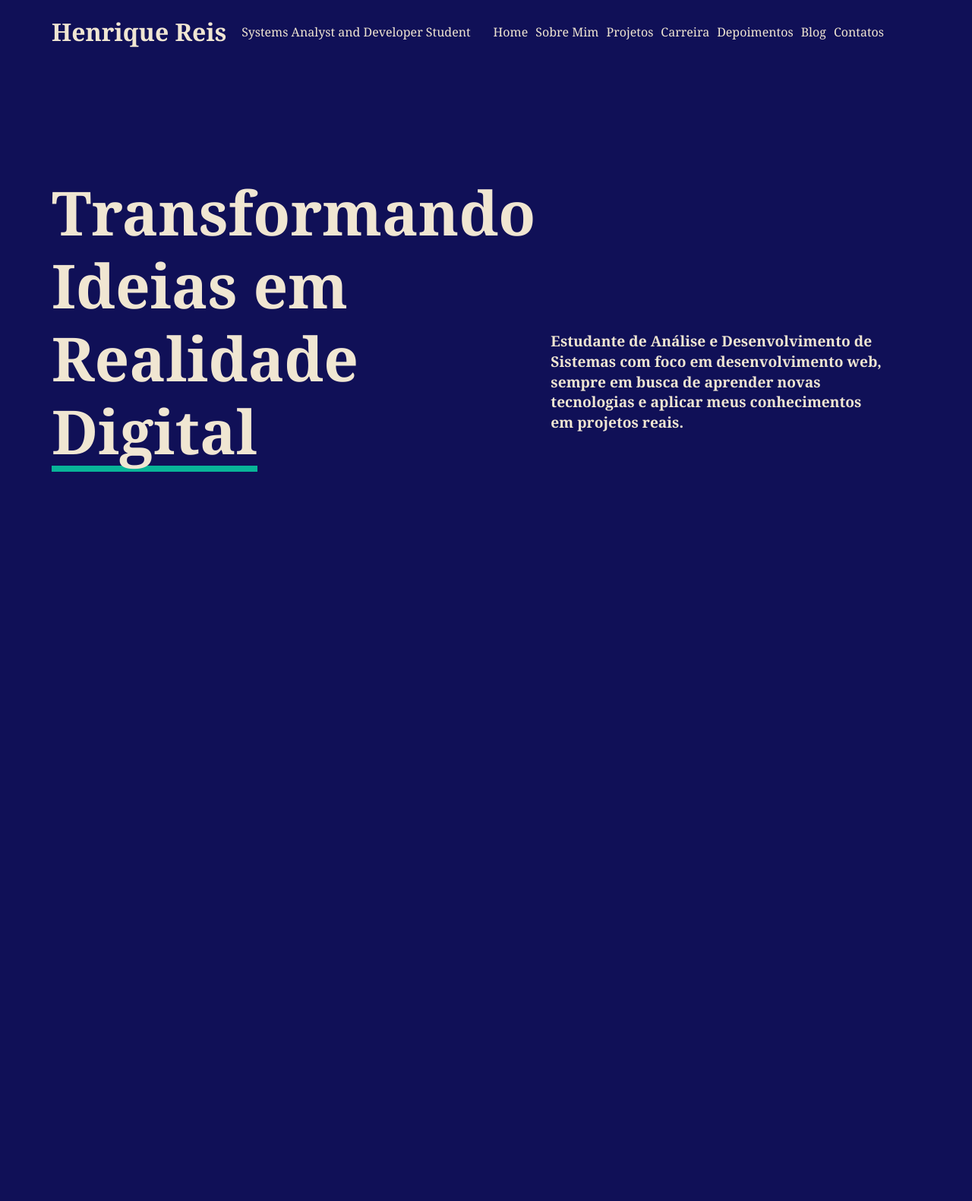
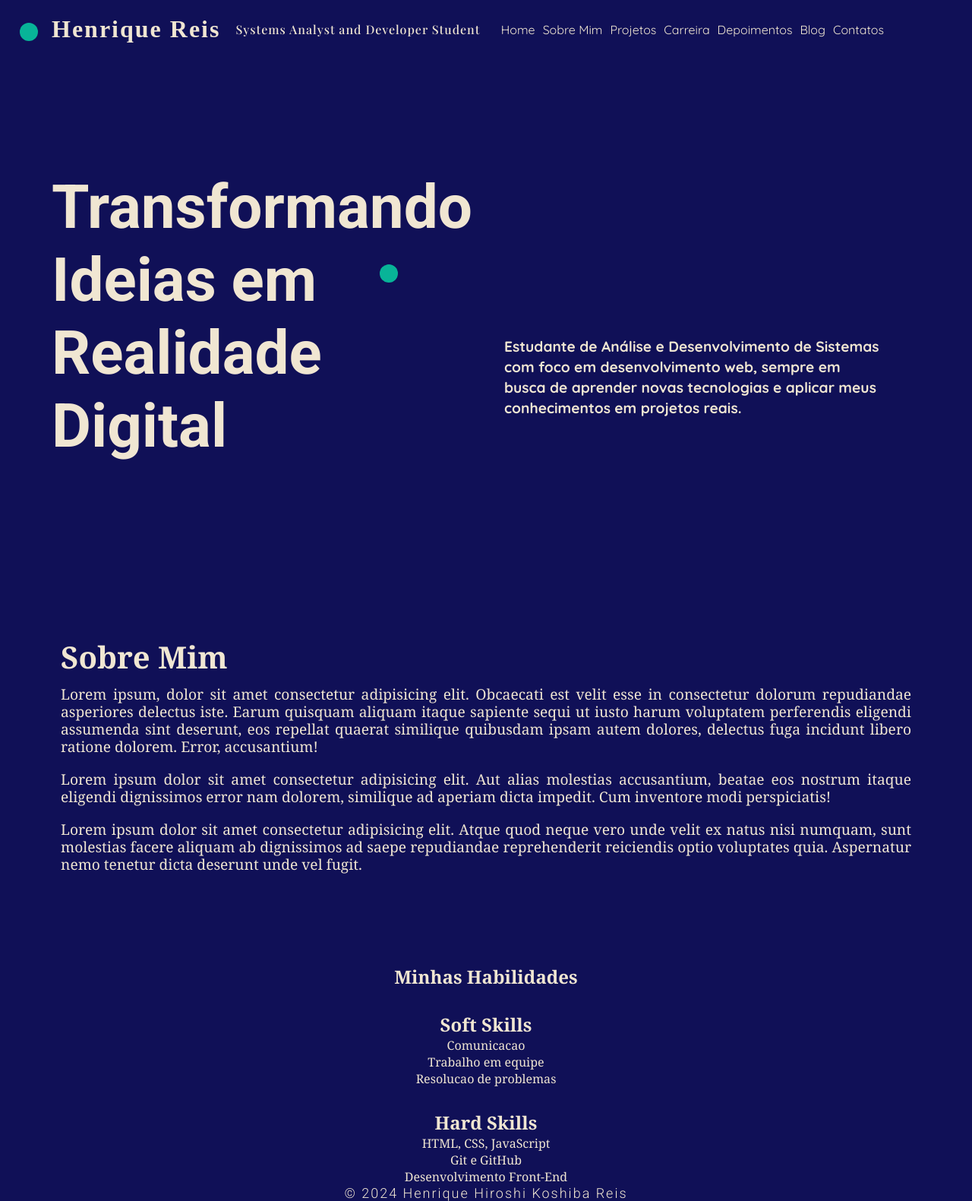
Before and after one commit to HenriqueR3is/portfolio, a plain HTML site: page html/index.html in a window 1280 px wide. Shown: the whole page at 76% size. Before the commit the page ends 800 px from the top, so only its background shows below. Drawn offline with nearby package versions, Linux system fonts and the light colour scheme; a web font is replaced by a local one.

Commit message:
Iniciando a pagina Sobre Mim

```diff
--- a/css/style.css
+++ b/css/style.css
@@ -1,3 +1,8 @@
+@import url("https://fonts.googleapis.com/css2?family=Roboto:ital,wght@0,100;0,300;0,400;0,500;0,700;0,900;1,100;1,300;1,400;1,500;1,700;1,900&display=swap");
+@import url("https://fonts.googleapis.com/css2?family=Quicksand:wght@300..700&display=swap");
+@import url("https://fonts.googleapis.com/css2?family=DM+Serif+Text:ital@0;1&family=Quicksand:wght@300..700&display=swap");
+@import url("https://fonts.googleapis.com/css2?family=DM+Serif+Text:ital@0;1&family=Playfair+Display:ital,wght@0,400..900;1,400..900&family=Quicksand:wght@300..700&display=swap");
+
 * {
   margin: 0;
   padding: 0;
@@ -5,11 +10,13 @@
   color: #f0e6d2;
 }
 
+html,
 body {
   font-family: Georgia, "Times New Roman", Times, serif;
   background-color: #101057;
   margin: 0;
   padding: 0;
+  height: 100%;
   color: #f0e6d2;
 }
 
@@ -33,7 +40,19 @@ header {
   margin: 0;
 }
 
+.header-name {
+  font-family: "DM Serif Text", serif;
+  letter-spacing: 2px;
+}
+
+.header-desc {
+  font-family: "Playfair Display", serif;
+  font-weight: 500;
+  letter-spacing: 1px;
+}
+
 .header-dir {
+  font-family: "Quicksand", sans-serif;
   display: flex;
   align-items: center;
   justify-content: space-between;
@@ -53,12 +72,34 @@ header {
   text-decoration: underline;
 }
 
+.header-ball {
+  width: 24px;
+  height: 24px;
+  background-color: #08b498;
+  border-radius: 50%;
+  position: absolute;
+  top: 42px;
+  left: 38px;
+  transform: translate(-50%, -50%);
+}
+
 main {
   display: flex;
   justify-content: center;
   align-items: center;
   height: 80vh;
   padding: 20px;
+}
+
+.main-ball {
+  width: 24px;
+  height: 24px;
+  background-color: #08b498;
+  border-radius: 50%;
+  position: absolute;
+  top: 45%;
+  left: 40%;
+  transform: translate(-50%, -50%);
 }
 
 .main-esq {
@@ -73,9 +114,11 @@ main {
   max-width: 500px;
   margin-right: 12vh;
   margin-left: 20px;
+  font-family: "Quicksand", sans-serif;
 }
 
 .main-title {
+  font-family: "Roboto", sans-serif;
   font-size: 5rem;
   font-weight: bold;
   margin: 0;
@@ -93,7 +136,7 @@ main {
   content: "";
   position: absolute;
   left: 0;
-  bottom: 0;
+  bottom: 5px;
   width: 100%;
   height: 8px;
   background-color: #08b498;
@@ -131,3 +174,76 @@ main {
     font-size: 1.1rem;
   }
 }
+
+#sobre-mim {
+  padding: 80px 40px;
+  background-color: #101057;
+  color: #f0e6d2;
+}
+
+.section-title {
+  font-size: 2.5rem;
+  text-align: left;
+  margin: 0 auto;
+  max-width: 140vh;
+}
+
+.desc-sobre-mim p {
+  font-size: 1.2rem;
+  line-height: 1.2;
+  text-align: justify;
+  margin-bottom: 15px;
+  padding: 10px;
+  margin: 0 auto;
+  max-width: 140vh;
+}
+
+.skills {
+  text-decoration: none;
+}
+
+.skills h3,
+.skills h4 {
+  margin-top: 30px;
+  font-size: 1.5rem;
+  text-align: center;
+}
+
+.skills ul {
+  list-style-type: none;
+  margin-left: 0;
+  padding-left: 0;
+  text-align: center;
+}
+
+.direitos {
+  text-align: center;
+  font-family: "Roboto", sans-serif;
+  font-weight: 300;
+  font-size: 18px;
+  letter-spacing: 2px;
+  margin-bottom: 8px;
+}
+
+/* #home {
+  height: 100vh;
+  overflow: hidden;
+}
+
+#sobre-mim {
+  display: none;
+}
+
+.scrollable {
+  overflow: auto;
+  height: auto;
+}
+
+.no-scroll {
+  overflow: hidden;
+  height: 100vh;
+}
+
+body.scrollable {
+  overflow-y: scroll;
+} */
--- a/html/index.html
+++ b/html/index.html
@@ -14,19 +14,25 @@
         <p class="header-desc">Systems Analyst and Developer Student</p>
       </div>
 
+      <!-- Bolinha Colorida -->
+      <div class="header-ball"></div>
+
       <!-- Navegação -->
       <nav class="header-dir">
-        <a href="#">Home</a>
-        <a href="#">Sobre Mim</a>
-        <a href="#">Projetos</a>
-        <a href="#">Carreira</a>
-        <a href="#">Depoimentos</a>
-        <a href="#">Blog</a>
-        <a href="#">Contatos</a>
+        <a href="#home">Home</a>
+        <a href="#sobre-mim">Sobre Mim</a>
+        <a href="#projetos">Projetos</a>
+        <a href="#carreira">Carreira</a>
+        <a href="#depoimentos">Depoimentos</a>
+        <a href="#blog">Blog</a>
+        <a href="#contatos">Contatos</a>
       </nav>
     </header>
 
-    <main>
+    <main id="home">
+      <!-- Bolinha Colorida -->
+      <div class="main-ball"></div>
+
       <!-- Título Principal -->
       <div class="main-esq">
         <h1 class="main-title">
@@ -43,7 +49,61 @@
         </h3>
       </div>
     </main>
-    <footer></footer>
+
+    <!-- Sobre Mim -->
+    <section id="sobre-mim">
+      <h2 class="section-title">Sobre Mim</h2>
+      <div class="desc-sobre-mim">
+        <p>
+          Lorem ipsum, dolor sit amet consectetur adipisicing elit. Obcaecati
+          est velit esse in consectetur dolorum repudiandae asperiores delectus
+          iste. Earum quisquam aliquam itaque sapiente sequi ut iusto harum
+          voluptatem perferendis eligendi assumenda sint deserunt, eos repellat
+          quaerat similique quibusdam ipsam autem dolores, delectus fuga
+          incidunt libero ratione dolorem. Error, accusantium!
+        </p>
+        <p>
+          Lorem ipsum dolor sit amet consectetur adipisicing elit. Aut alias
+          molestias accusantium, beatae eos nostrum itaque eligendi dignissimos
+          error nam dolorem, similique ad aperiam dicta impedit. Cum inventore
+          modi perspiciatis!
+        </p>
+        <p>
+          Lorem ipsum dolor sit amet consectetur adipisicing elit. Atque quod
+          neque vero unde velit ex natus nisi numquam, sunt molestias facere
+          aliquam ab dignissimos ad saepe repudiandae reprehenderit reiciendis
+          optio voluptates quia. Aspernatur nemo tenetur dicta deserunt unde vel
+          fugit.
+        </p>
+      </div>
+    </section>
+
+    <!-- Minhas Skills -->
+    <section class="skills">
+      <h3>Minhas Habilidades</h3>
+      <div class="skills-esq">
+        <h4>Soft Skills</h4>
+        <ul>
+          <li>Comunicacao</li>
+          <li>Trabalho em equipe</li>
+          <li>Resolucao de problemas</li>
+          <!-- Outras Soft Skills -->
+        </ul>
+      </div>
+      <div class="skills-dir">
+        <h4>Hard Skills</h4>
+        <ul>
+          <li>HTML, CSS, JavaScript</li>
+          <li>Git e GitHub</li>
+          <li>Desenvolvimento Front-End</li>
+          <!-- Outras Hard Skills -->
+        </ul>
+      </div>
+    </section>
+
+    <footer>
+      <h3 class="direitos">&copy; 2024 Henrique Hiroshi Koshiba Reis</h3>
+    </footer>
     <script src="../js/script.js"></script>
   </body>
 </html>
```
